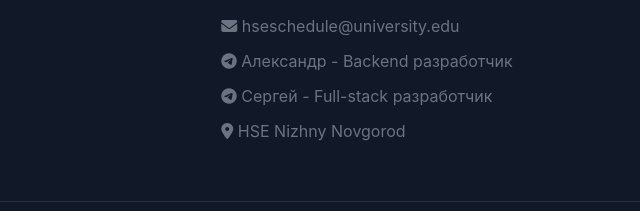
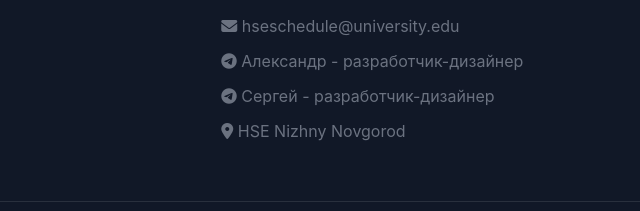
Before and after one commit to longerx00/hsebotsiteq, a plain HTML site: page index.html in a window 1280 px wide. Shown: the part 2475-2686 px from the top of the page, 640-1280 px from the left. Drawn offline with Linux system fonts and the light colour scheme.

Commit message:
Update index.html

```diff
--- a/index.html
+++ b/index.html
@@ -950,8 +950,8 @@
                 <h3>Контакты</h3>
                 <ul class="footer-links">
                     <li><a href="mailto:hseschedule@university.edu"><i class="fas fa-envelope"></i> hseschedule@university.edu</a></li>
-                    <li><a href="https://t.me/longerxo" target="_blank"><i class="fab fa-telegram"></i> Александр - Backend разработчик</a></li>
-                    <li><a href="https://t.me/lebsergei" target="_blank"><i class="fab fa-telegram"></i> Сергей - Full-stack разработчик</a></li>
+                    <li><a href="https://t.me/longerxo" target="_blank"><i class="fab fa-telegram"></i> Александр - разработчик-дизайнер</a></li>
+                    <li><a href="https://t.me/lebsergei" target="_blank"><i class="fab fa-telegram"></i> Сергей - разработчик-дизайнер</a></li>
                     <li><a href="#"><i class="fas fa-map-marker-alt"></i> HSE Nizhny Novgorod</a></li>
                 </ul>
             </div>
```
